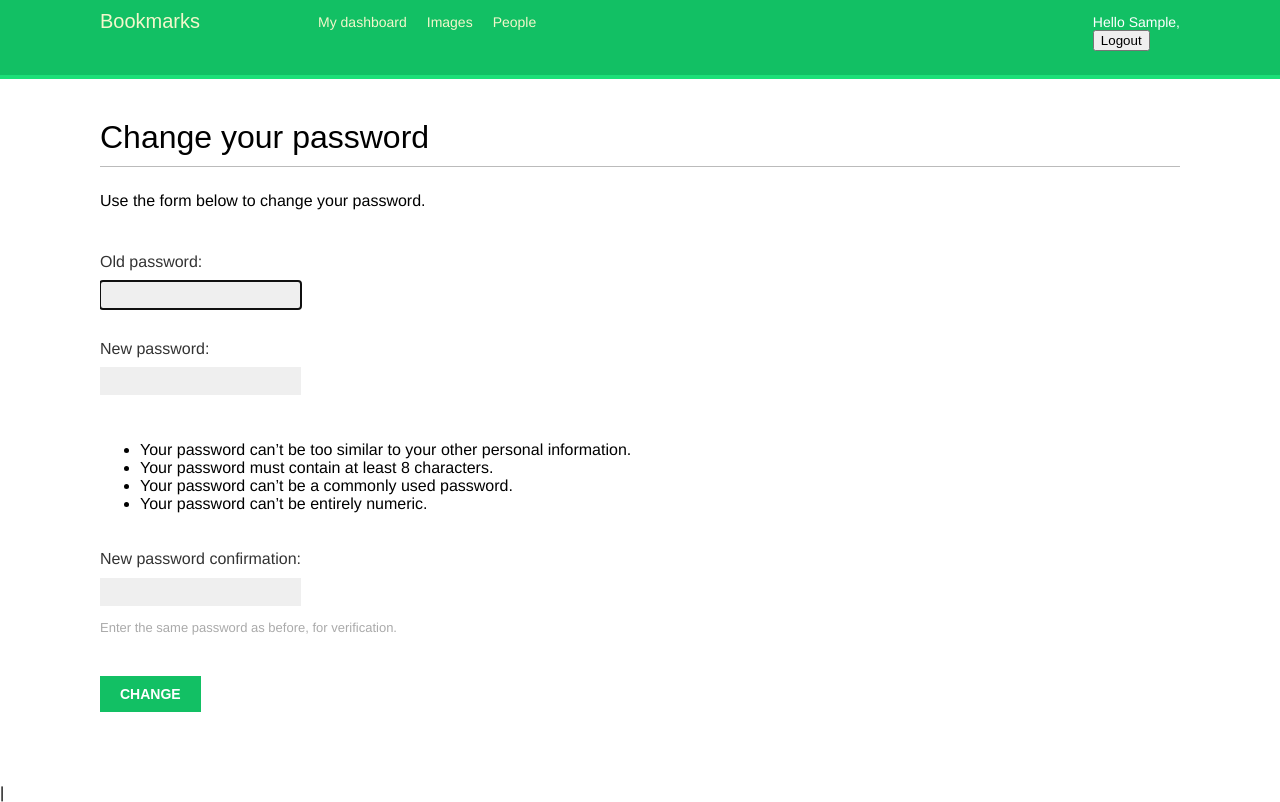
After one commit to elkraken97/SocialwebSiteDjango, a Django app: page /account/password_change/ in a window 1280 px wide. The commit adds this page. Run offline with Django 5.2, Linux system fonts and the light colour scheme; the visitor is signed in with stand-in values (Sample User, id 1); some web fonts are replaced.

Commit message:
cambio de contraseña pedefinido

```diff
--- a/bookmarks/account/templates/base.html
+++ b/bookmarks/account/templates/base.html
@@ -27,7 +27,7 @@
     Hello {{ request.user.first_name|default:request.user.username }},
     <form method="post" action="{% url 'logout' %}" class="igualquea">
     {% csrf_token %}
-    <button type="submit" class="igualquea">Logout</button>
+    <button type="submit">Logout</button>
     </form>
     {% else %}
     <a href="{% url 'login' %} ">Log-in</a>
--- /dev/null
+++ b/bookmarks/account/templates/registration/password_change_done.html
@@ -0,0 +1,6 @@
+{%extends "base.html" %}
+{% block title %}Password changed{% endblock %}
+{% block content %}
+<h1>Password changed</h1>
+<p>Your password has been successfully changed.</p>
+{% endblock %}
--- /dev/null
+++ b/bookmarks/account/templates/registration/password_change_form.html
@@ -0,0 +1,11 @@
+{% extends "base.html" %}
+{% block title %}Change your password{% endblock %}
+{% block content %}
+<h1>Change your password</h1>
+<p>Use the form below to change your password. </p>
+<form method="post">
+{{ form.as_p }}
+<p><input type="submit" value="Change"></p>
+{% csrf_token %}
+</form>
+{% endblock %}
--- a/bookmarks/account/urls.py
+++ b/bookmarks/account/urls.py
@@ -6,5 +6,6 @@ urlpatterns =[
     path('login/',auth_views.LoginView.as_view(),name='login'),
     path('logout/',auth_views.LogoutView.as_view(template_name="registration/logout.html"),name='logout'),
     path('',views.dashboard,name='dashboard'),
-
+    path('password_change/',auth_views.PasswordChangeView.as_view(),name='password_change'),
+    path('password_change/done', auth_views.PasswordChangeDoneView.as_view(), name='password_change_done')
     ]
```
